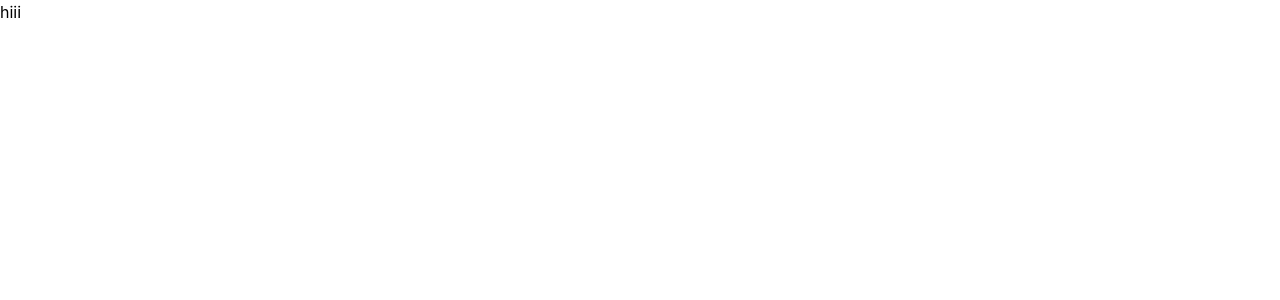
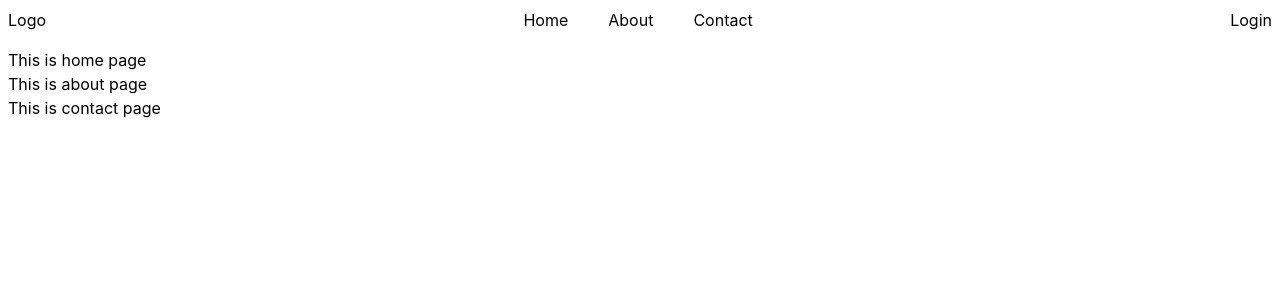
Before and after one commit to Abinash-Gope/React-practice, a React (Vite) app in the folder react-router/: page / in a window 1280 px wide. Shown: the top 300 px of the page. Built offline with nearby package versions, Linux system fonts and the light colour scheme; the HTML template or start-up script is replaced by a standard one.

Commit message:
feat: add Home, About, and Contact components with basic structure

```diff
--- a/react-router/src/App.jsx
+++ b/react-router/src/App.jsx
@@ -1,9 +1,23 @@
 import React from 'react'
+import Home from './pages/Home';
+import About from './pages/About';
+import Contact from './pages/Contact';
 
 const App = () => {
   return (
-    <div>
-      <h1>hiii</h1>
+    <div className='h-screen p-2'>
+      <nav className='flex items-center justify-between mb-4'>
+        <h1>Logo</h1>
+        <div className='flex gap-10 items-center justify-between'>
+          <p>Home</p>
+          <p>About</p>
+          <p>Contact</p>
+        </div>
+        <button>Login</button>
+      </nav>
+      <Home />
+      <About />
+      <Contact />
     </div>
   )
 }
--- /dev/null
+++ b/react-router/src/pages/About.jsx
@@ -0,0 +1,11 @@
+import React from 'react'
+
+const About = () => {
+  return (
+    <div>
+      <h1>This is about page</h1>
+    </div>
+  )
+}
+
+export default About;
--- /dev/null
+++ b/react-router/src/pages/Contact.jsx
@@ -0,0 +1,11 @@
+import React from 'react'
+
+const Contact = () => {
+  return (
+    <div>
+      <h1>This is contact page</h1>
+    </div>
+  )
+}
+
+export default Contact;
--- /dev/null
+++ b/react-router/src/pages/Home.jsx
@@ -0,0 +1,11 @@
+import React from 'react'
+
+const Home = () => {
+  return (
+    <div>
+      <h1>This is home page</h1>
+    </div>
+  )
+}
+
+export default Home
```
